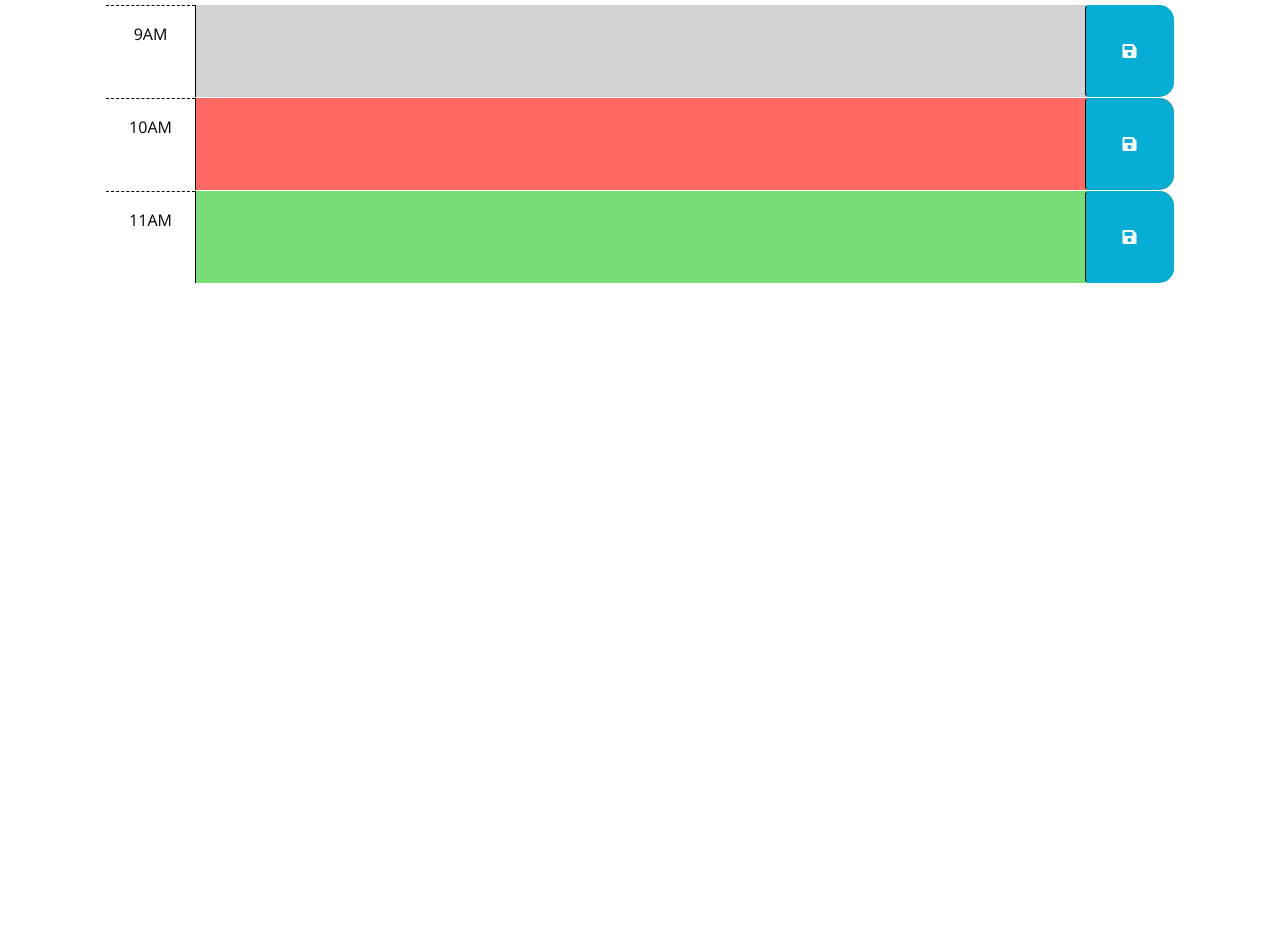
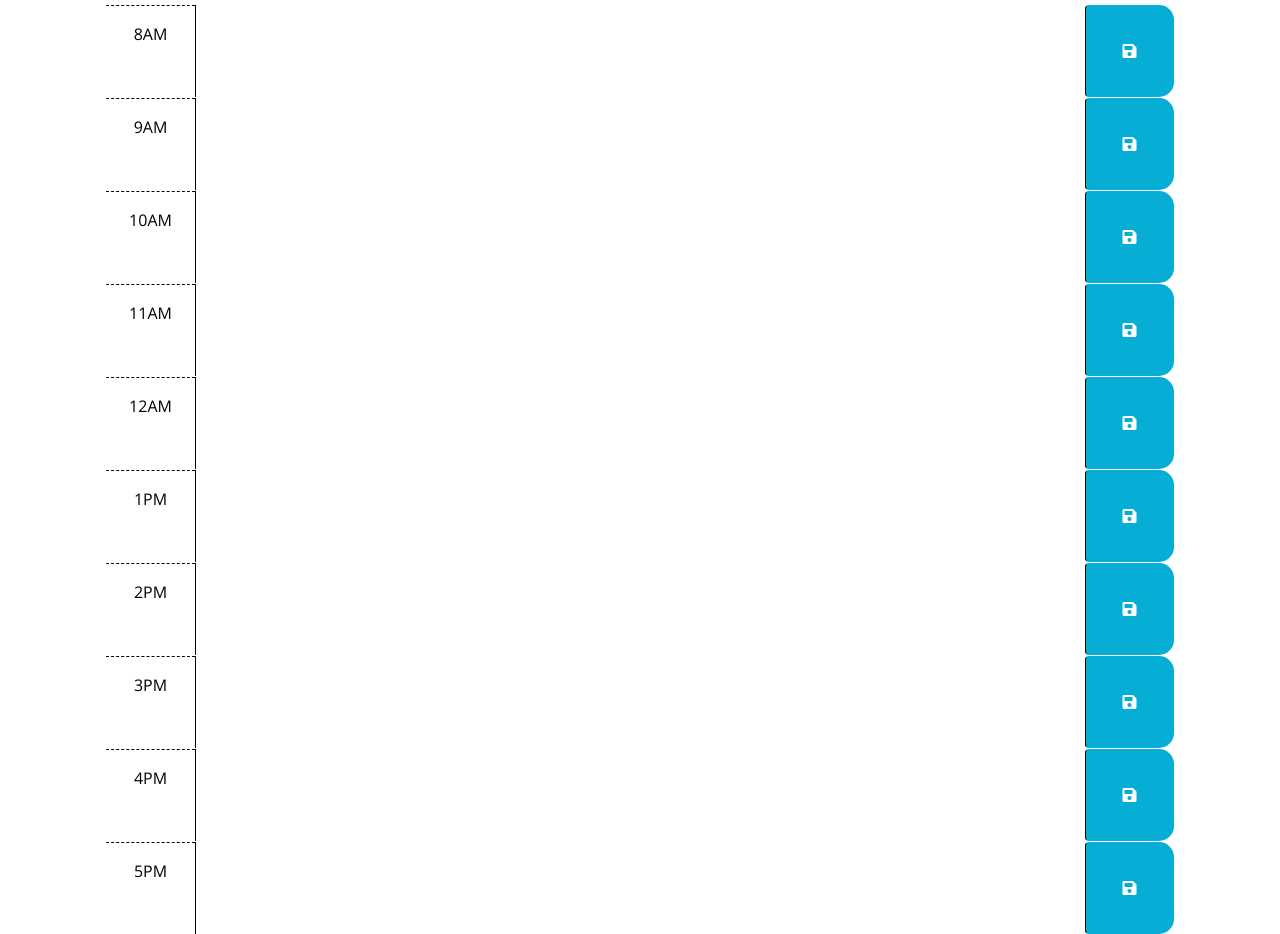
Before and after one commit to ZairaBarry/Daily-Planner, a plain HTML site: page index.html in a window 1280 px wide. Shown: the part 252-1186 px from the top of the page. Before the commit the page ends 800 px from the top, so only its background shows below. Drawn offline with nearby package versions, Linux system fonts and the light colour scheme.

Commit message:
added classes and ids into index.html

```diff
--- a/index.html
+++ b/index.html
@@ -1,3 +1,4 @@
+
 <!DOCTYPE html>
 <html lang="en">
   <head>
@@ -28,40 +29,116 @@
       <p class="lead">A simple calendar app for scheduling your work day</p>
       <p id="currentDay" class="lead"></p>
     </header>
+
     <div class="container-lg px-5">
-
-
-      <!-- Example of a past time block. The "past" class adds a gray background color. -->
-      <div id="hour-9" class="row time-block past">
-        <div class="col-2 col-md-1 hour text-center py-3">9AM</div>
-        <textarea class="col-8 col-md-10 description" rows="3"> </textarea>
-        <button class="btn saveBtn col-2 col-md-1" aria-label="save">
+      <!--8 am-->
+      <div id  class="row ">
+        <div class="col-2 col-md-1 hour text-center py-3">8AM</div>
+        <textarea class="col-8 col-md-10 description"
+         id = "8" rows="3"> </textarea>
+        <button class="btn saveBtn col-2 col-md-1" id ="8hour" aria-label="save">
           <i class="fas fa-save" aria-hidden="true"></i>
         </button>
       </div>
 
-      <!-- Example of a a present time block. The "present" class adds a red background color. -->
-      <div id="hour-10" class="row time-block present">
-        <div class="col-2 col-md-1 hour text-center py-3">10AM</div>
-        <textarea class="col-8 col-md-10 description" rows="3"> </textarea>
-        <button class="btn saveBtn col-2 col-md-1" aria-label="save">
+       <!--9 am-->
+      <div class="row ">
+        <div class="col-2 col-md-1 hour text-center py-3">9AM</div>
+        <textarea class="col-8 col-md-10 description"
+         id = "9" rows="3"> </textarea>
+        <button class="btn saveBtn col-2 col-md-1" id = "9hour" aria-label="save">
           <i class="fas fa-save" aria-hidden="true"></i>
         </button>
       </div>
 
-      <!-- Example of a future time block. The "future" class adds a green background color. -->
-      <div id="hour-11" class="row time-block future">
-        <div class="col-2 col-md-1 hour text-center py-3">11AM</div>
-        <textarea class="col-8 col-md-10 description" rows="3"> </textarea>
-        <button class="btn saveBtn col-2 col-md-1" aria-label="save">
+        <!--10 am-->
+      <div class="row ">
+        <div class="col-2 col-md-1 hour text-center py-3">10AM</div>
+        <textarea class="col-8 col-md-10 description"
+        id = "10" rows="3"> </textarea>
+        <button class="btn saveBtn col-2 col-md-1" id = "10hour" aria-label="save">
           <i class="fas fa-save" aria-hidden="true"></i>
         </button>
       </div>
 
-    <script src="https://code.jquery.com/jquery-3.4.1.min.js"></script>
-    <script
+      <!--11 am-->
+       <div class="row">
+        <div class="col-2 col-md-1 hour text-center py-3">11AM</div>
+        <textarea class="col-8 col-md-10 description"
+        id = "11" rows="3"> </textarea>
+        <button class="btn saveBtn col-2 col-md-1" id = "11hour" aria-label="save">
+          <i class="fas fa-save" aria-hidden="true"></i>
+        </button>
+      </div>
+
+      <!--12 pm-->
+      <div class="row ">
+        <div class="col-2 col-md-1 hour text-center py-3">12AM</div>
+        <textarea class="col-8 col-md-10 description"
+        id = "12" rows="3"> </textarea>
+        <button class="btn saveBtn col-2 col-md-1" id = "12hour" aria-label="save">
+          <i class="fas fa-save" aria-hidden="true"></i>
+        </button>
+      </div>
+
+       <!--13 pm-->
+      <div class="row">
+        <div class="col-2 col-md-1 hour text-center py-3">1PM</div>
+        <textarea class="col-8 col-md-10 description"
+          id = "13" rows="3"> </textarea>
+        <button class="btn saveBtn col-2 col-md-1" id = "13hour" aria-label="save">
+          <i class="fas fa-save" aria-hidden="true"></i>
+        </button>
+      </div>
+
+        <!--14 pm-->
+      <div class="row">
+        <div class="col-2 col-md-1 hour text-center py-3">2PM</div>
+        <textarea class="col-8 col-md-10 description"
+        id = "14" rows="3"> </textarea>
+        <button class="btn saveBtn col-2 col-md-1" id = "14hour"aria-label="save">
+          <i class="fas fa-save" aria-hidden="true"></i>
+        </button>
+      </div>
+
+       <!--15 pm-->
+      <div class="row">
+        <div class="col-2 col-md-1 hour text-center py-3">3PM</div>
+        <textarea class="col-8 col-md-10 description"
+        id = "15" rows="3"> </textarea>
+        <button class="btn saveBtn col-2 col-md-1" id = "15hour"aria-label="save">
+          <i class="fas fa-save" aria-hidden="true"></i>
+        </button>
+      </div>
+
+       <!--16 pm-->
+      <div class="row">
+        <div class="col-2 col-md-1 hour text-center py-3">4PM</div>
+        <textarea class="col-8 col-md-10 description" id="16" rows="3"> </textarea>
+        <button class="btn saveBtn col-2 col-md-1"  id = "16hour" aria-label="save">
+          <i class="fas fa-save" aria-hidden="true"></i>
+        </button>
+      </div>
+
+      <!--17pm-->
+      <div class="row">
+        <div class="col-2 col-md-1 hour text-center py-3">5PM</div>
+        <textarea class="col-8 col-md-10 description"
+        id="17" rows="3"> </textarea>
+        <button class="btn saveBtn col-2 col-md-1" id = "17hour"aria-label="save">
+          <i class="fas fa-save" aria-hidden="true"></i>
+        </button>
+      </div>
+
+
+      <script
       src="https://cdn.jsdelivr.net/npm/dayjs@1.11.3/dayjs.min.js"
       integrity="sha256-iu/zLUB+QgISXBLCW/mcDi/rnf4m4uEDO0wauy76x7U="
+      crossorigin="anonymous"
+    ></script>
+      <script
+      src="https://code.jquery.com/jquery-3.5.1.min.js"
+      integrity="sha256-9/aliU8dGd2tb6OSsuzixeV4y/faTqgFtohetphbbj0="
       crossorigin="anonymous"
     ></script>
 
```
